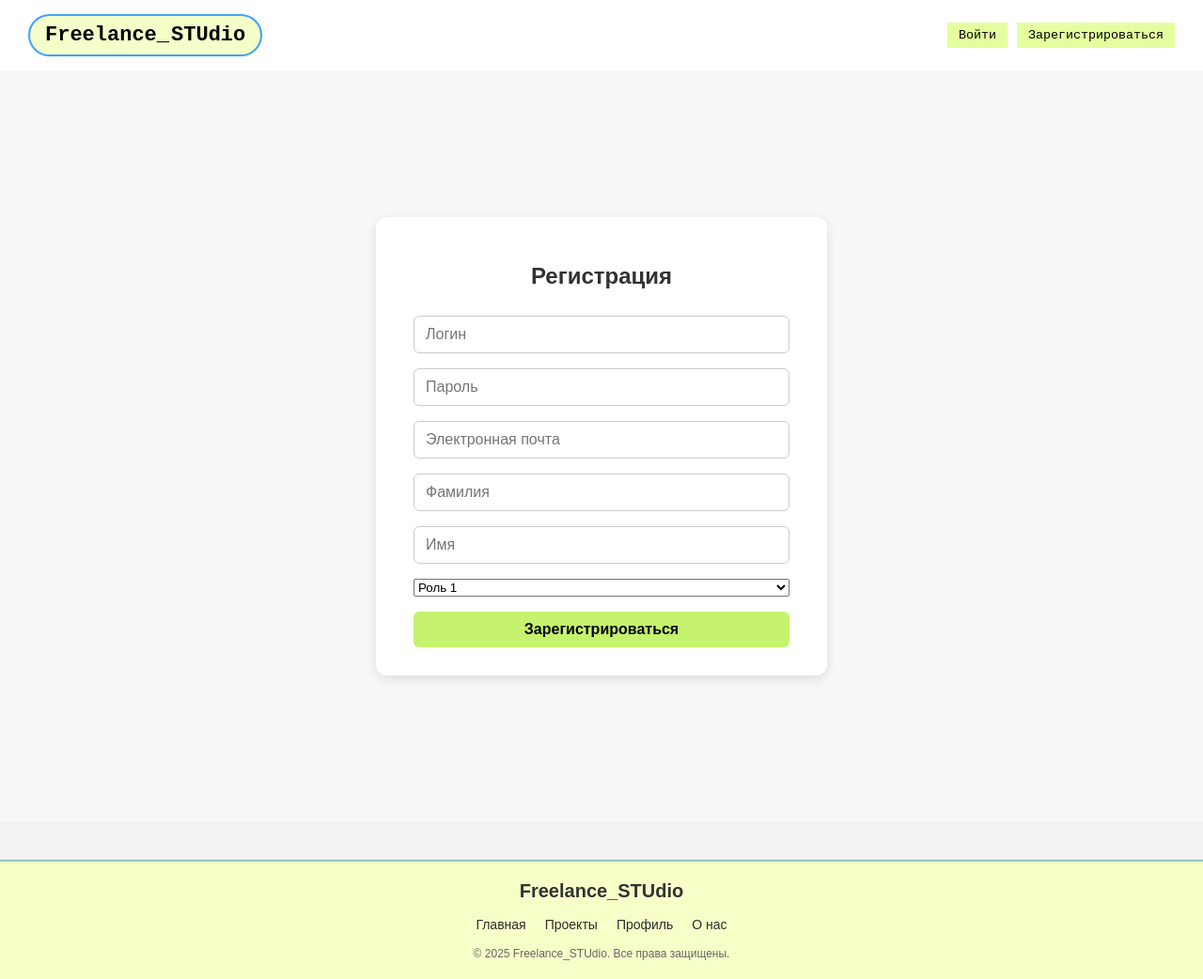
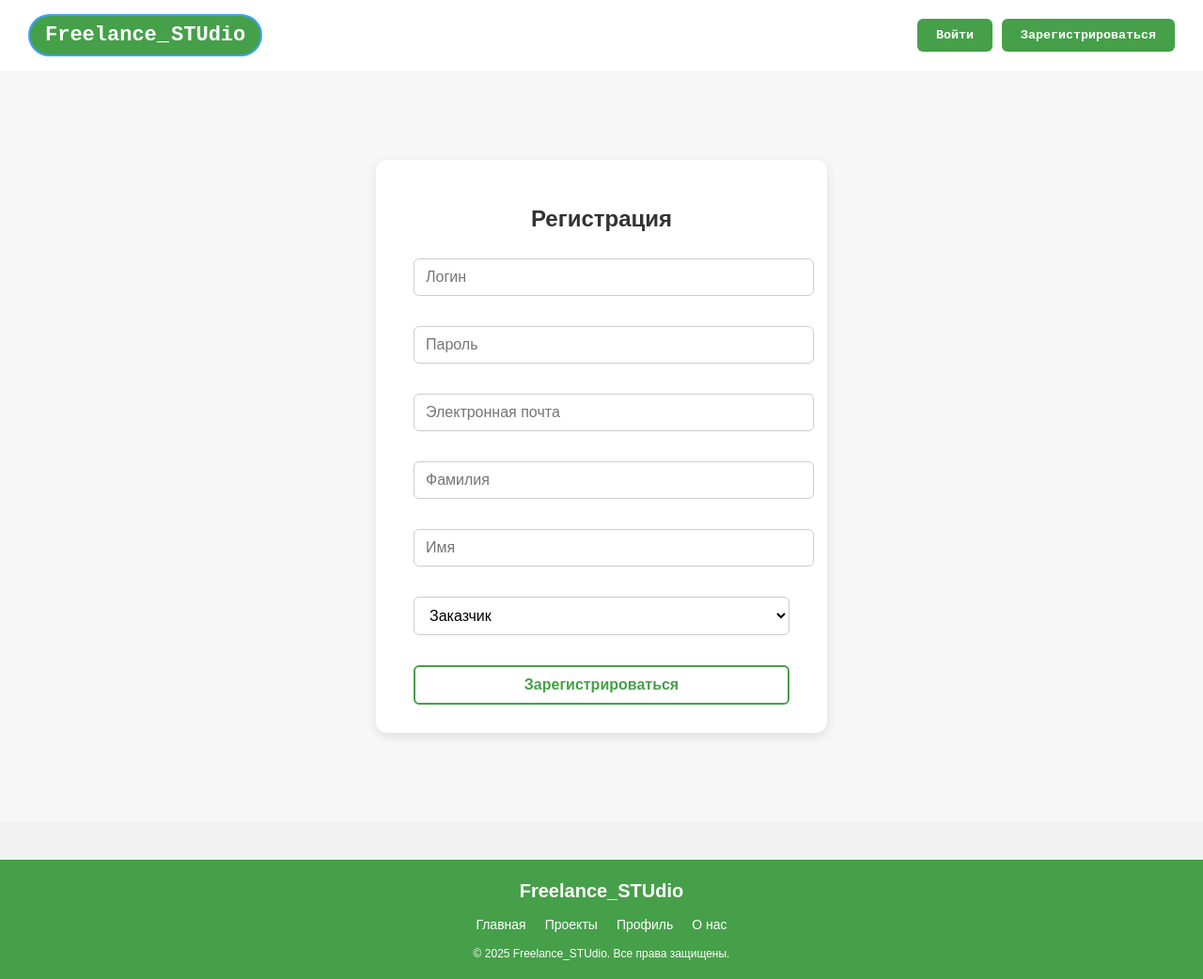
Before and after one commit to cwerti/freelance_portal_front, a React (Create React App) app: page /register in a window 1280 px wide. Shown: the whole page at 94% size. Built offline with nearby package versions, Linux system fonts and the light colour scheme.

Commit message:
Изменение стилей проекта

```diff
--- a/src/pages/Profile.js
+++ b/src/pages/Profile.js
@@ -1,6 +1,6 @@
 import React, { useEffect, useState } from "react";
 import { useParams, useNavigate } from "react-router-dom";
-import { jwtDecode } from "jwt-decode"; // Правильный импорт
+import { jwtDecode } from "jwt-decode";
 import "../styles/Profile.css";
 
 const Profile = () => {
@@ -10,18 +10,23 @@ const Profile = () => {
   const { id } = useParams();  // Получаем ID пользователя из URL
   const navigate = useNavigate();
 
+  // Пример сопоставления ID роли с текстом
+  const roleNames = {
+    1: 'Заказчик',
+    2: 'Фрилансер',
+    3: 'Менеджер',
+    4: 'Модератор',
+  };
+
   useEffect(() => {
     const token = getCookie("access_token"); // Получаем токен из cookies
-    console.log(token);
 
     if (!token) {
-      // Если токен отсутствует, перенаправляем на страницу логина
       navigate("/login");
       return;
     }
 
     try {
-      // Декодируем токен и проверяем ID пользователя
       const decodedToken = jwtDecode(token);
 
       if ('' + decodedToken.id !== id) {
@@ -30,10 +35,9 @@ const Profile = () => {
         return;
       }
 
-      // Запрашиваем данные пользователя с сервера
       fetchUserData(id, token);
     } catch (error) {
-      console.error("Ошибка при декодировании токена:", error);
+      setError("Ошибка при декодировании токена.");
       navigate("/login");
     }
   }, [id, navigate]);
@@ -47,7 +51,6 @@ const Profile = () => {
           "Authorization": `Bearer ${token}`,
         },
       });
-      console.log(response)
       if (response.ok) {
         const data = await response.json();
         setUserData(data);
@@ -64,7 +67,6 @@ const Profile = () => {
   const getCookie = (name) => {
     const value = `; ${document.cookie}`;
     const parts = value.split(`; ${name}=`);
-    console.log(parts);
     if (parts.length === 2) return parts.pop().split(";").shift();
     return null;
   };
@@ -73,17 +75,20 @@ const Profile = () => {
 
   if (error) return <div className="error">{error}</div>;
 
+  // Используем сопоставление роли
+  const roleText = roleNames[userData.role_id] || "Неизвестная роль";
+
   return (
     <div className="profile-container">
       <div className="profile-header">
         <h2>Мой Профиль</h2>
-        <p className="profile-role">Роль: {userData.role_id}</p>
+        <p className="profile-role">Роль: {roleText}</p> {/* Здесь отображаем название роли */}
       </div>
 
       <div className="profile-info">
         <div className="profile-avatar">
           <img
-            src={userData.avatar || "default-avatar.png"}  // Показываем аватарку или изображение по умолчанию
+            src={userData.avatar || "default-avatar.png"}
             alt="Avatar"
             className="avatar"
           />
--- a/src/pages/Register.js
+++ b/src/pages/Register.js
@@ -96,15 +96,16 @@ const Register = () => {
           value={roleId}
           onChange={(e) => setRoleId(Number(e.target.value))}
         >
-          <option value={1}>Роль 1</option>
-          <option value={2}>Роль 2</option>
+          <option value={1}>Заказчик</option>
+          <option value={2}>Исполнитель</option>
           {/* Добавьте другие роли по необходимости */}
         </select>
 
+        {/* Ошибка или сообщение об успехе */}
         {error && <p className="error">{error}</p>}
         {success && <p className="success">{success}</p>}
 
-        <button type="submit">Зарегистрироваться</button>
+        <button type="submit" className="register-btn">Зарегистрироваться</button>
       </form>
     </div>
   );
--- a/src/styles/Footer.css
+++ b/src/styles/Footer.css
@@ -1,6 +1,6 @@
 .footer {
-    background-color: #f6ffc7;
-    border-top: 2px solid #89c9b8;
+    background-color: #45a049;
+    border-top: 2px solid #45a049;
     padding: 20px 0;
     margin-top: 40px;
     text-align: center;
@@ -18,13 +18,13 @@
   .footer-logo {
     font-weight: bold;
     font-size: 20px;
-    color: #333;
+    color: #ffffff;
   }
 
   .footer-links a {
     margin: 0 10px;
     text-decoration: none;
-    color: #2d2d2d;
+    color: #ffffff;
     font-size: 14px;
   }
 
@@ -34,5 +34,5 @@
 
   .footer-copy {
     font-size: 12px;
-    color: #666;
+    color: #ffffff;
   }
--- a/src/styles/Header.css
+++ b/src/styles/Header.css
@@ -10,12 +10,12 @@
   font-weight: bold;
   font-size: 22px;
   font-family: 'Courier New', Courier, monospace;
-  background-color: #f5ffc9;
+  background-color: #45a049;
   padding: 8px 16px;
   border: 2px solid #3ea2ff;
   border-radius: 25px;
   text-decoration: none;
-  color: black;
+  color: rgb(255, 255, 255);
   display: flex;
   align-items: center;
   gap: 2px;
@@ -34,7 +34,7 @@
 }
 
 .search-container button {
-  background-color: #e4ff9f;
+  background-color: #45a049;
   border: 1px solid #ccc;
   padding: 4px 8px;
   font-family: monospace;
@@ -47,11 +47,25 @@
 }
 
 .auth-btn {
-  background-color: #e4ff9f;
+  background-color: #45a049; /* Зеленый фон */
+  color: white; /* Белый цвет текста */
   border: none;
-  padding: 6px 12px;
+  padding: 10px 20px;
   font-family: monospace;
+  font-weight: bold;
   cursor: pointer;
+  border-radius: 6px;
+  transition: background-color 0.3s, color 0.3s;
+}
+
+.auth-btn:hover {
+  background-color: #d3d3d3;  /* Становится серым при наведении */
+  color: #333;  /* Текст темным при наведении */
+}
+
+.auth-btn:active {
+  background-color: #f44336; /* Красный цвет фона при нажатии */
+  color: white;  /* Белый цвет текста для кнопки "Выйти" */
 }
 
 /* Новые стили для отображения данных пользователя */
@@ -65,13 +79,3 @@
   font-size: 16px;
   font-weight: bold;
 }
-
-.auth-btn:hover {
-  background-color: #e0e0e0;
-}
-
-/* Стили для кнопки "Выйти" */
-.auth-btn:active {
-  background-color: #f44336;
-  color: white;
-}
--- a/src/styles/Home.css
+++ b/src/styles/Home.css
@@ -63,15 +63,15 @@
 .search-input {
   width: 300px;
   padding: 10px;
-  border: 2px solid #c4e56d;
+  border: 2px solid #45a049;
   border-radius: 4px 0 0 4px;
   outline: none;
 }
 
 .search-button {
-  background-color: #c4e56d;
-  border: 2px solid #c4e56d;
-  color: #000;
+  background-color: #45a049;
+  border: 2px solid #45a049;
+  color: #ffffff;
   padding: 10px 20px;
   border-radius: 0 4px 4px 0;
   cursor: pointer;
@@ -102,5 +102,5 @@
 }
 
 .category-card:hover {
-  background-color: #c4e56d;
+  background-color: #45a049;
 }
--- a/src/styles/Login.css
+++ b/src/styles/Login.css
@@ -35,19 +35,22 @@
 
 .login-form button {
     padding: 10px 12px;
-    background-color: #c5f36d;
-    border: none;
+    background-color: white; /* Белый фон */
+    color: #45a049;  /* Зеленый текст */
+    border: 2px solid #45a049;  /* Зеленая граница */
     border-radius: 6px;
     font-size: 16px;
     font-weight: bold;
     cursor: pointer;
-    transition: background-color 0.2s;
+    transition: background-color 0.2s, color 0.2s;
 }
 
 .login-form button:hover {
-    background-color: #b3e75a;
+    background-color: #45a049; /* Зеленый фон при наведении */
+    color: white; /* Белый текст при наведении */
 }
 
+/* Стили для ссылки на регистрацию */
 .signup-link {
     text-align: center;
     font-size: 14px;
--- a/src/styles/Register.css
+++ b/src/styles/Register.css
@@ -26,16 +26,46 @@
     color: #333;
 }
 
-  .register-form input {
+.register-form input,
+.register-form select {
     padding: 10px 12px;
     border: 1px solid #ccc;
     border-radius: 6px;
     font-size: 16px;
+    width: 100%;
+    margin-bottom: 16px;
+    transition: border-color 0.3s ease, box-shadow 0.3s ease;
 }
 
-  .register-form button {
+.register-form input:focus,
+.register-form select:focus {
+    border-color: #45a049; /* Зеленый при фокусе */
+    box-shadow: 0 0 8px rgba(76, 175, 80, 0.2); /* Плавное выделение */
+}
+
+/* Стиль для кнопки "Регистрация" */
+.register-btn {
     padding: 10px 12px;
-    background-color: #c5f36d;
+    background-color: white; /* Белый фон */
+    color: #45a049;  /* Зеленый текст */
+    border: 2px solid #45a049;  /* Зеленая граница */
+    border-radius: 6px;
+    font-size: 16px;
+    font-weight: bold;
+    cursor: pointer;
+    transition: background-color 0.2s, color 0.2s;
+}
+
+.register-btn:hover {
+    background-color: #45a049; /* Зеленый фон при наведении */
+    color: white; /* Белый текст при наведении */
+}
+
+/* Стиль для кнопки "Войти" */
+.login-btn {
+    padding: 10px 12px;
+    background-color: #45a049; /* Зеленый фон */
+    color: white; /* Белый текст */
     border: none;
     border-radius: 6px;
     font-size: 16px;
@@ -44,10 +74,11 @@
     transition: background-color 0.2s;
 }
 
-  .register-form button:hover {
-    background-color: #b3e75a;
+.login-btn:hover {
+    background-color: #388e3c; /* Темный зеленый оттенок при наведении */
 }
 
+/* Стили для ссылки на логин */
 .login-link {
     text-align: center;
     font-size: 14px;
@@ -61,3 +92,19 @@
 .login-link a:hover {
     text-decoration: underline;
 }
+
+/* Дополнительный стиль для выборки роли */
+.register-form select {
+    padding: 10px 12px;
+    border-radius: 6px;
+    border: 1px solid #ccc;
+    font-size: 16px;
+    width: 100%;
+    background-color: white;
+    transition: border-color 0.3s ease, box-shadow 0.3s ease;
+}
+
+.register-form select:focus {
+    border-color: #45a049; /* Зеленый при фокусе */
+    box-shadow: 0 0 8px rgba(76, 175, 80, 0.2); /* Плавное выделение */
+}
```
Also changed, not shown: src/styles/Profile.css (+88 -26 lines). Lines whose indentation alone changed are shown as unchanged.
